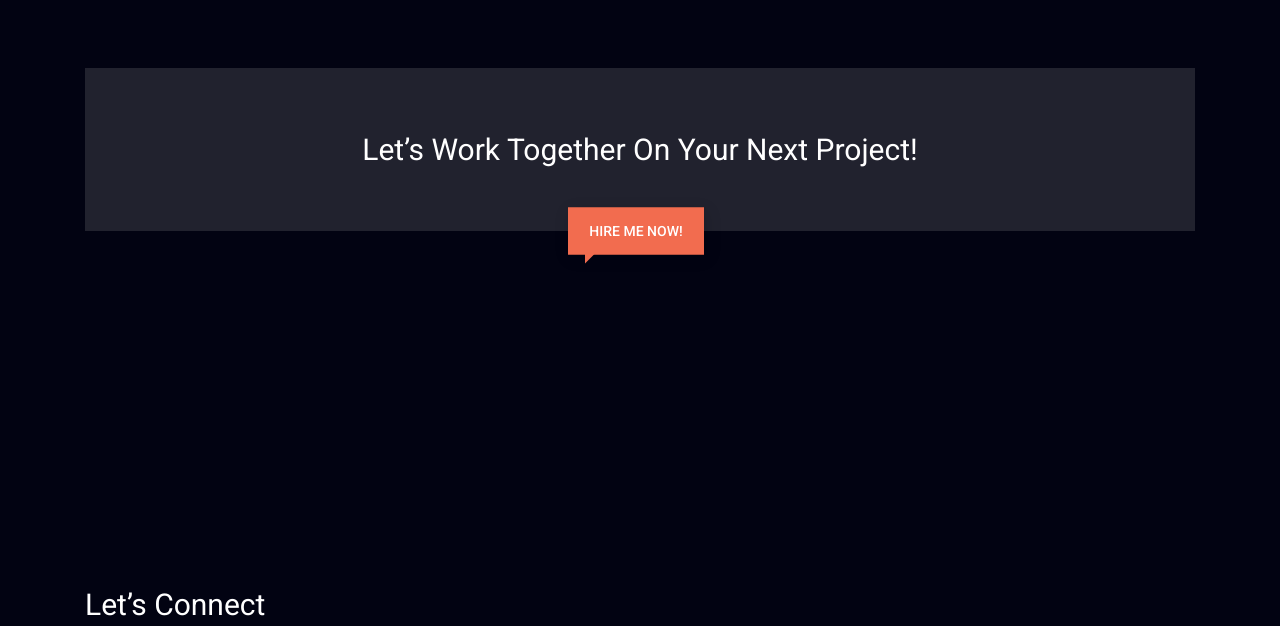
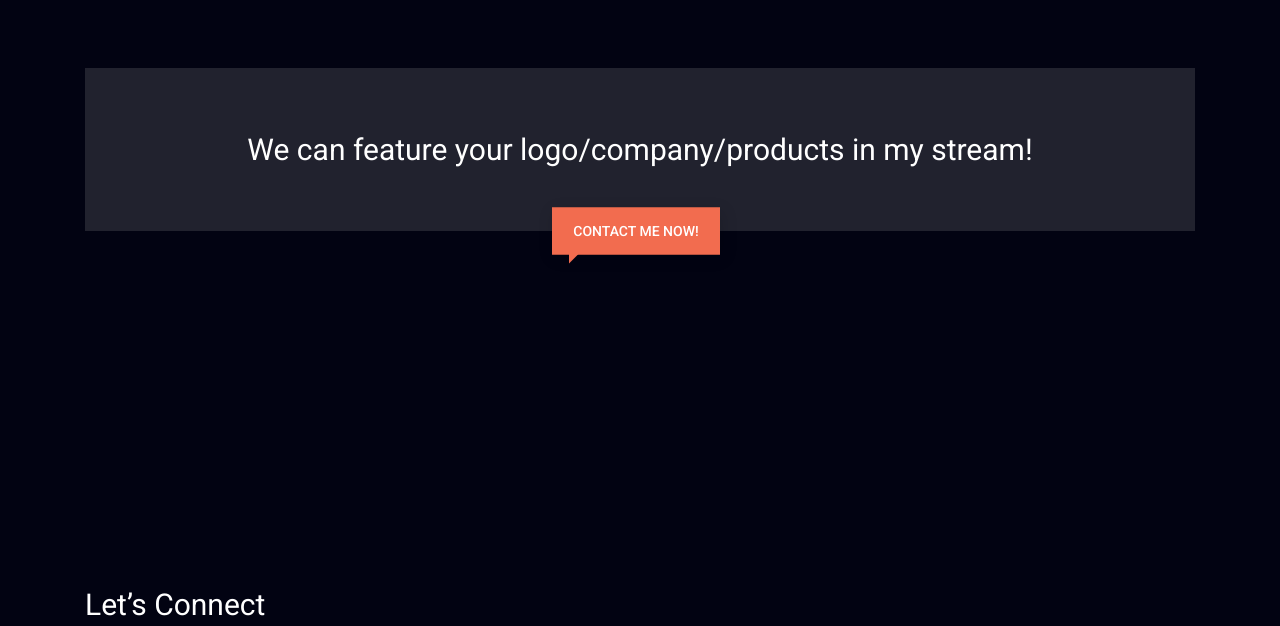
Before and after one commit to artheleon/artheleon_website, a plain HTML site: page index.html in a window 1280 px wide. Shown: the part 4820-5446 px from the top of the page. Drawn offline with Linux system fonts and the light colour scheme.

Commit message:
changed be a sponsor area

```diff
--- a/index.html
+++ b/index.html
@@ -433,9 +433,9 @@
                     </div>
                     <div class="text-center px-5 pt-5 position-relative">
                         <h3 class="my-3">
-                            Let’s Work Together On Your Next Project!
+                            We can feature your logo/company/products in my stream!
                         </h3>
-                        <a href="#contact" class="btn btn-primary mr-2 ts-push-down__50 ts-has-talk-arrow">Hire Me Now!</a>
+                        <a href="#contact" class="btn btn-primary mr-2 ts-push-down__50 ts-has-talk-arrow">Contact me now!</a>
                         <div class="ts-background ts-opacity__20" data-bg-image="assets/img/bg-keyboard.jpg"></div>
                     </div>
                 </div>
```
